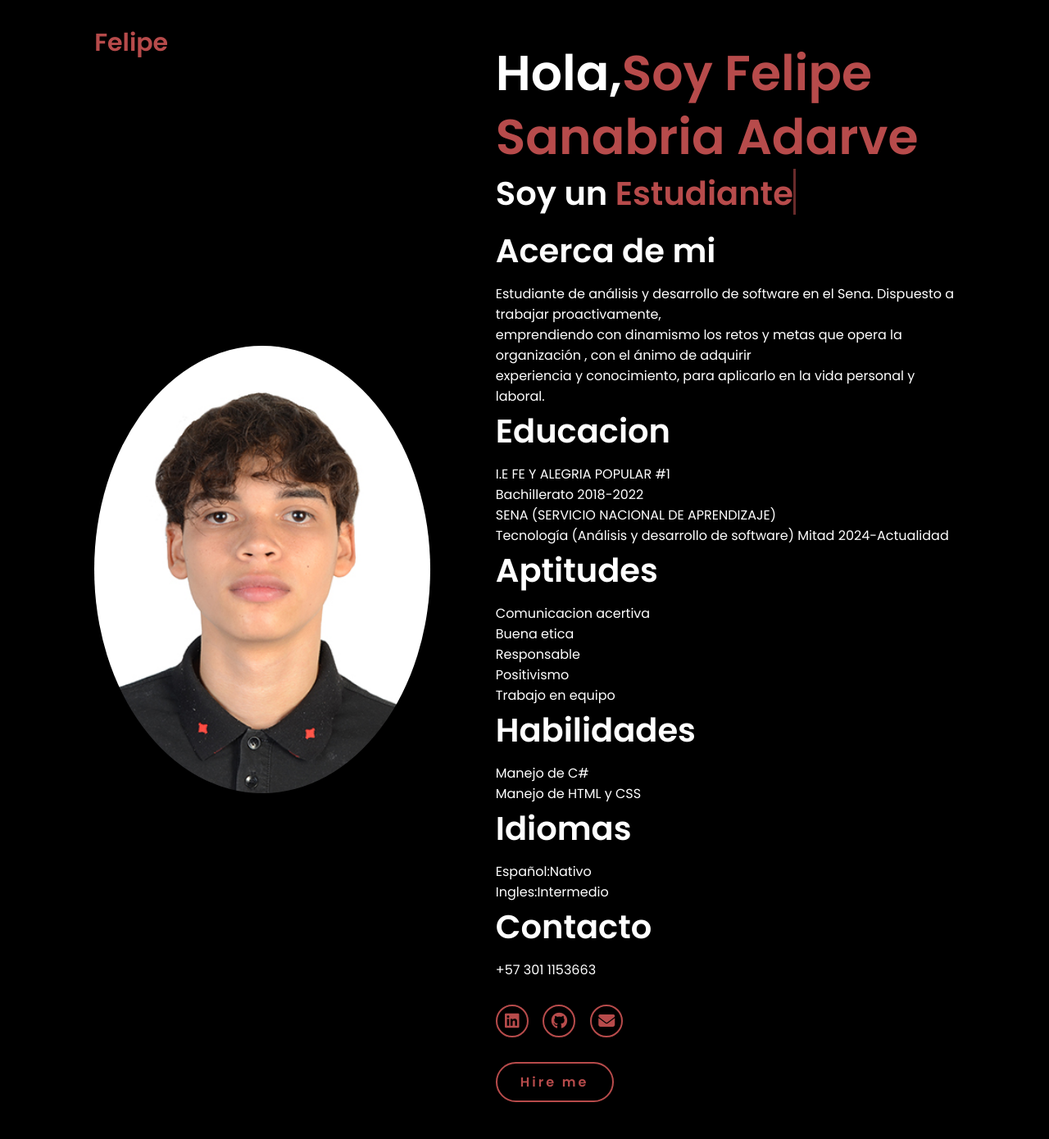
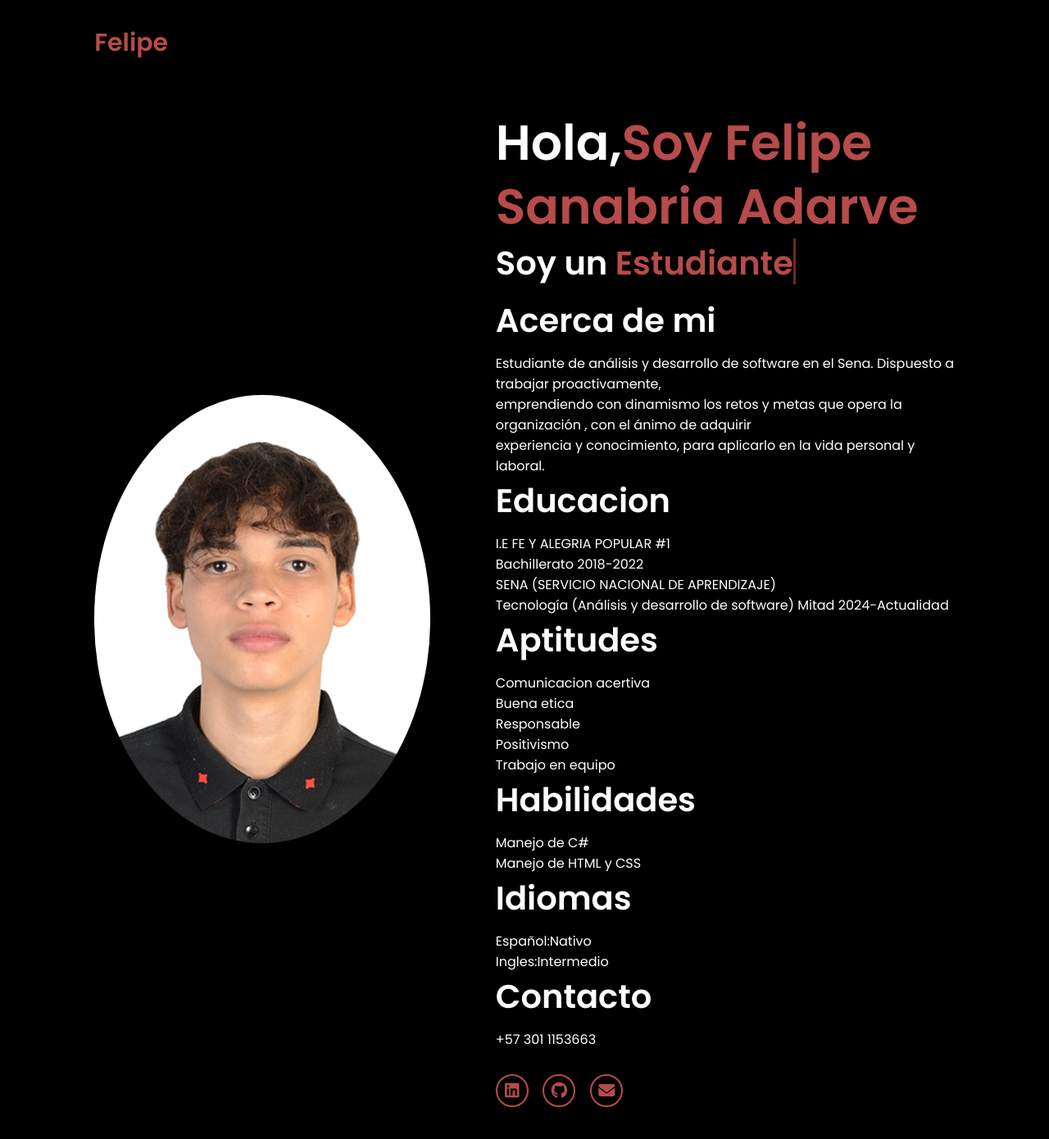
Before and after one commit to adarvefel/hoja-vida, a website: page src/index.html in a window 1280 px wide. Shown: the whole page at 82% size. Drawn offline with Linux system fonts and the light colour scheme.

Commit message:
cambio 2

```diff
--- a/src/index.html
+++ b/src/index.html
@@ -61,7 +61,6 @@
                 <a href="https://github.com/adarvefel"><i class="fa-brands fa-github"></i></a>
                 <a  href="mailto:adarvefelipe58@gmail.com"><i class="fa-solid fa-envelope"></i></a></a>
             </div>
-            <a href="#" class="btn">Hire me</a>
         </div>
     </section>
 </body>
--- a/src/style.css
+++ b/src/style.css
@@ -24,7 +24,7 @@ body{
 
 header{
     margin-top: 20px;
-    position: fixed;
+    position: static;
     top: 0;
     left: 0;
     width: 100%;
@@ -202,6 +202,9 @@ span{
         flex-direction: column;
         margin: 5rem 4rem;
     }
+    .logo{
+        position: static;
+    }
 
     .home .home-content h3{
         font-size: 2.5rem;
```
